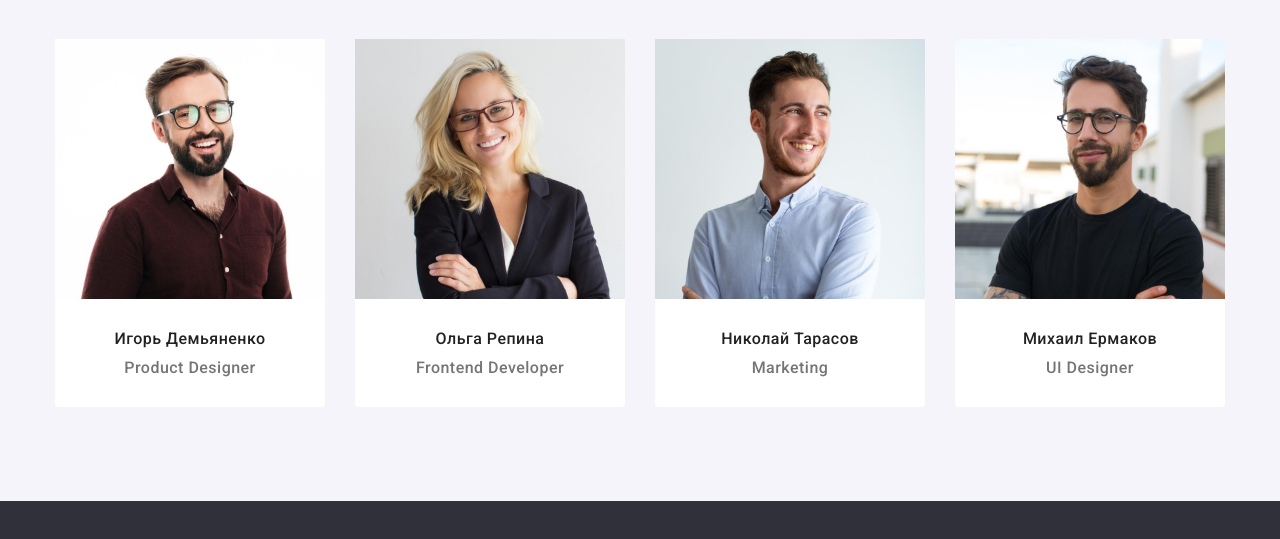
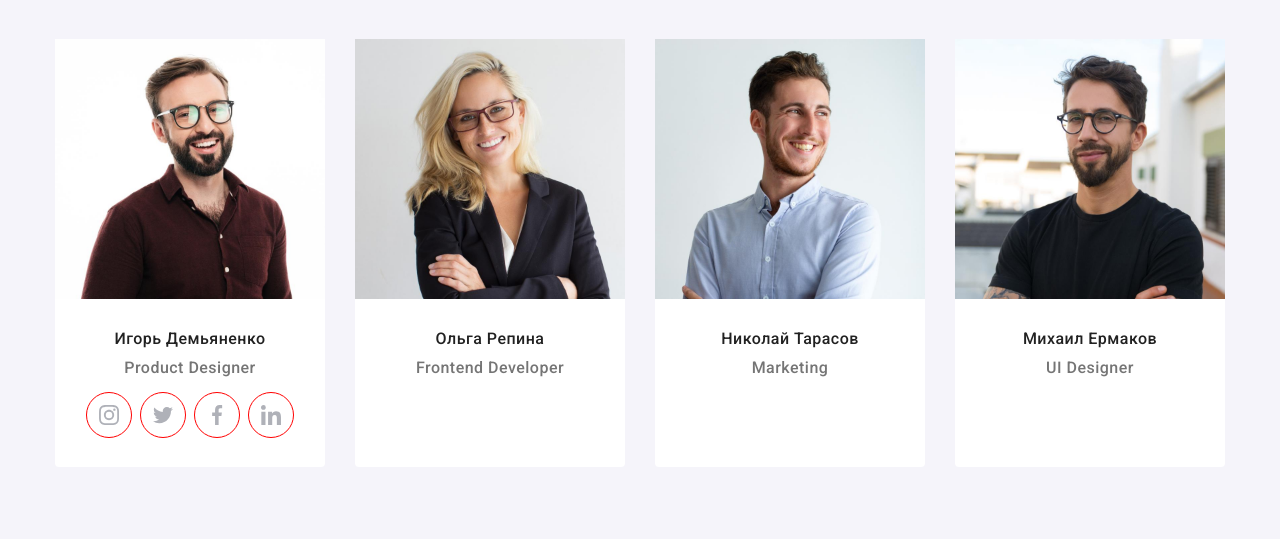
Before and after one commit to Ruslan-Chepurnoy/goit-markup-hw-04, a plain HTML site: page index.html in a window 1280 px wide. Shown: the part 1594-2133 px from the top of the page. Drawn offline with nearby package versions, Linux system fonts and the light colour scheme.

Commit message:
hw-4-day-last-15.23

```diff
--- a/css/styles.css
+++ b/css/styles.css
@@ -11,6 +11,7 @@
   --hero-hover: #188ce8;
   --border-header-line: #ececec;
   --example-border: #eeeeee;
+  --social-color: #afb1b8;
 }
 *,
 *::before,
@@ -138,6 +139,25 @@ body {
 .auth-nav .item + .item {
   margin-left: 50px;
 }
+.item-header {
+  display: flex;
+}
+.link-icon::before {
+  /* display: block; */
+  content: '';
+  width: 16px;
+  height: 12px;
+  outline: 1px solid red;
+  margin-right: 10px;
+
+  /* margin-right: 10px;
+  outline: 1px solid red;
+  background-position: center;
+
+  fill: none;
+  stroke: #f44336; */
+}
+
 /* hero */
 .hero {
   display: flex;
@@ -149,6 +169,14 @@ body {
   text-align: center;
 
   background-color: var(--header-footer-background-color);
+  background-image: linear-gradient(
+      rgba(47, 48, 58, 0.4),
+      rgba(47, 48, 58, 0.4)
+    ),
+    url(../images/hero-img.jpg);
+  background-repeat: no-repeat;
+  background-position: center;
+  background-size: cover;
 }
 .hero-titel {
   width: 696px;
@@ -310,7 +338,45 @@ body {
   font-weight: 400;
   font-size: 16px;
   line-height: 1.19;
+  margin-bottom: 16px;
 }
+/* soccial-menu */
+.social-menu {
+  display: flex;
+  justify-content: center;
+  margin: 0px;
+  padding: 0px;
+}
+.social-item:not(:last-child) {
+  margin-right: 10px;
+}
+.social-item {
+  display: flex;
+  justify-content: center;
+}
+.social-link {
+  display: flex;
+  justify-content: center;
+  align-items: center;
+  width: 44px;
+  height: 44px;
+  border-radius: 50%;
+  outline: 1px solid red;
+}
+
+.social-icon {
+  fill: var(--social-color);
+}
+.social-link:hover,
+.social-link:focus {
+  background-color: var(--accent-color);
+  fill: var(--first-color);
+}
+.social-icon:hover,
+.social-icon:focus {
+  fill: var(--first-color);
+}
+
 /* footer */
 .footer {
   padding-top: 60px;
@@ -445,4 +511,3 @@ body {
   font-size: 16px;
   line-height: 1.88;
 }
-/* h */
--- a/index.html
+++ b/index.html
@@ -41,8 +41,16 @@
         </nav>
         <ul class="auth-nav list">
           <li class="item-header">
-            <a href="mailto:info@devstudio.com" class="link"
-              >info@devstudio.com</a
+            <a href="mailto:info@devstudio.com" class="link link-icon">
+              <!-- <svg>
+                <use
+                  class="icon-email"
+                  width="16"
+                  height="12"
+                  href="./images/icons.svg#icon-email"
+                ></use>
+              </svg> -->
+              info@devstudio.com</a
             >
           </li>
           <li class="item-header">
@@ -138,6 +146,36 @@
               <div class="team-contein">
                 <h3 class="team-name">Игорь Демьяненко</h3>
                 <p class="team-text" lang="en">Product Designer</p>
+                <ul class="list social-menu">
+                  <li class="social-item">
+                    <a href="" class="social-link">
+                      <svg class="social-icon" width="20" height="20">
+                        <use c href="./images/icons.svg#icon-instagram"></use>
+                      </svg>
+                    </a>
+                  </li>
+                  <li class="social-item">
+                    <a href="" class="social-link">
+                      <svg class="social-icon" width="20" height="20">
+                        <use href="./images/icons.svg#icon-twitter"></use>
+                      </svg>
+                    </a>
+                  </li>
+                  <li class="social-item">
+                    <a href="" class="social-link">
+                      <svg class="social-icon" width="20" height="20">
+                        <use href="./images/icons.svg#icon-facebook"></use>
+                      </svg>
+                    </a>
+                  </li>
+                  <li class="social-item">
+                    <a href="" class="social-link">
+                      <svg class="social-icon" width="20" height="20">
+                        <use href="./images/icons.svg#icon-linkedin"></use>
+                      </svg>
+                    </a>
+                  </li>
+                </ul>
               </div>
             </li>
             <li class="team-bord">
```
Also changed, not shown: images/hero-img.jpg (added), images/icons.svg (added), images/sprite.svg (added).
